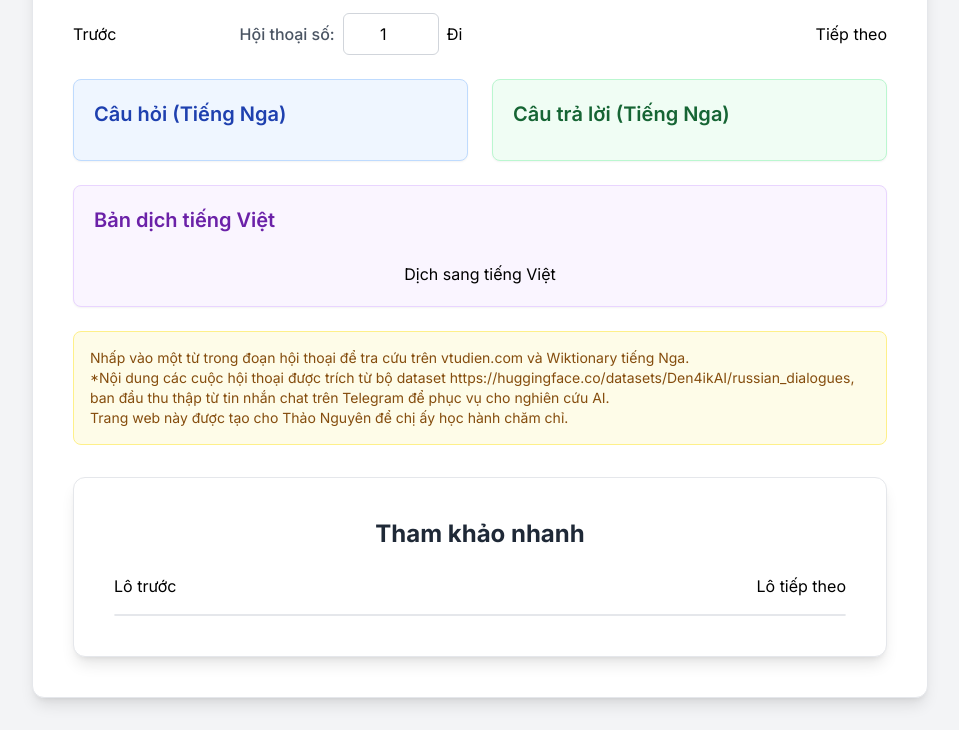
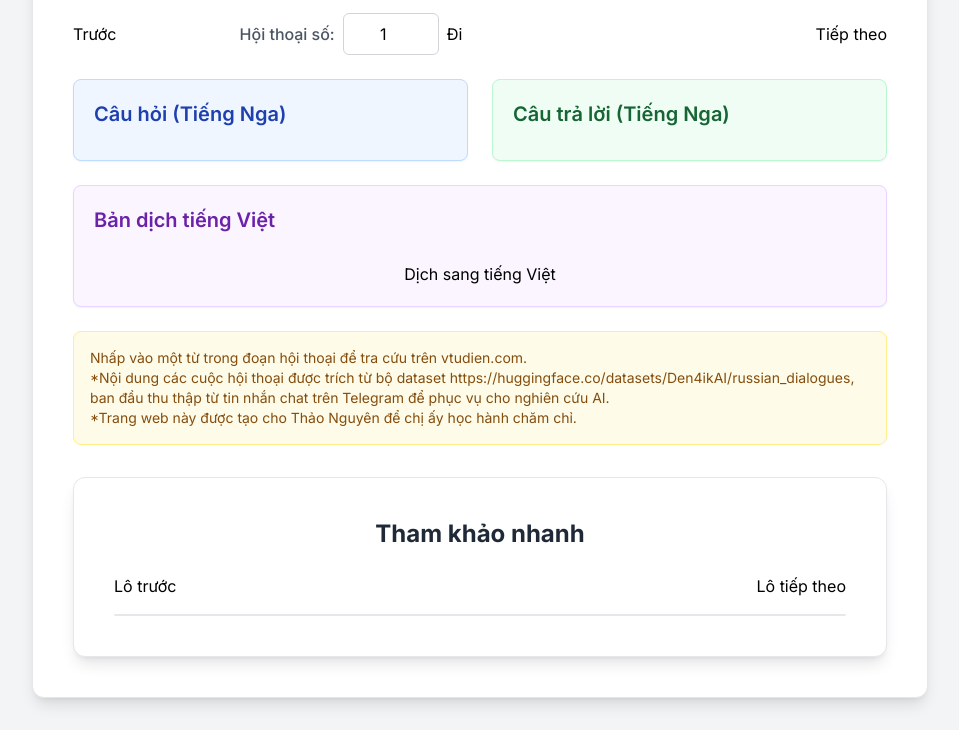
Before and after one commit to X102/hoithoaitiengNga, a plain HTML site: page index.html in a window 1280 px wide. Shown: the part 186-916 px from the top of the page, without its empty margins (160-1119 px from the left). Drawn offline with nearby package versions, Linux system fonts and the light colour scheme; no server answers.

Commit message:
Update index.html

```diff
--- a/index.html
+++ b/index.html
@@ -122,9 +122,9 @@
 
         <!-- Dictionary Lookup Info -->
         <div id="lookup-info" class="mt-6 p-4 bg-yellow-50 rounded-lg border border-yellow-200 text-yellow-800 text-sm">
-            <p>Nhấp vào một từ trong đoạn hội thoại để tra cứu trên vtudien.com và Wiktionary tiếng Nga.</p>
+            <p>Nhấp vào một từ trong đoạn hội thoại để tra cứu trên vtudien.com.</p>
             <p>*Nội dung các cuộc hội thoại được trích từ bộ dataset https://huggingface.co/datasets/Den4ikAI/russian_dialogues, ban đầu thu thập từ tin nhắn chat trên Telegram để phục vụ cho nghiên cứu AI.</p>
-            <p>Trang web này được tạo cho Thảo Nguyên để chị ấy học hành chăm chỉ.</p>
+            <p>*Trang web này được tạo cho Thảo Nguyên để chị ấy học hành chăm chỉ.</p>
         </div>
 
         <!-- Quick Reference Section -->
@@ -150,7 +150,7 @@
         // Max dialogues count from user's info
         // This will be updated after loading offsetsData
         let TOTAL_DIALOGUES_COUNT = 0;
-        const QUICK_REF_BATCH_SIZE = 20; // Changed to 20 as requested
+        const QUICK_REF_BATCH_SIZE = 200; // Changed to 20 as requested
 
         // Data storage for offsets
         let offsetsData = []; // Stores {index, offset, length} for each dialogue
```
